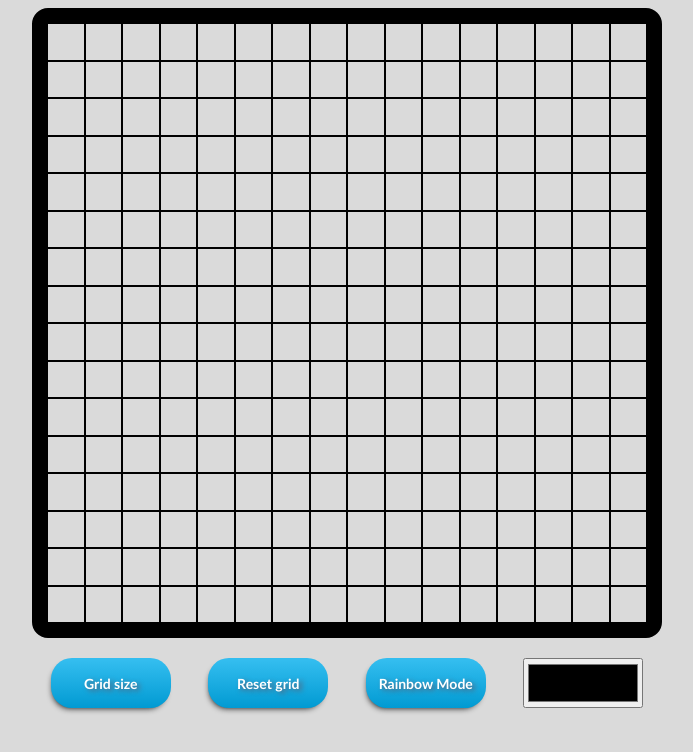
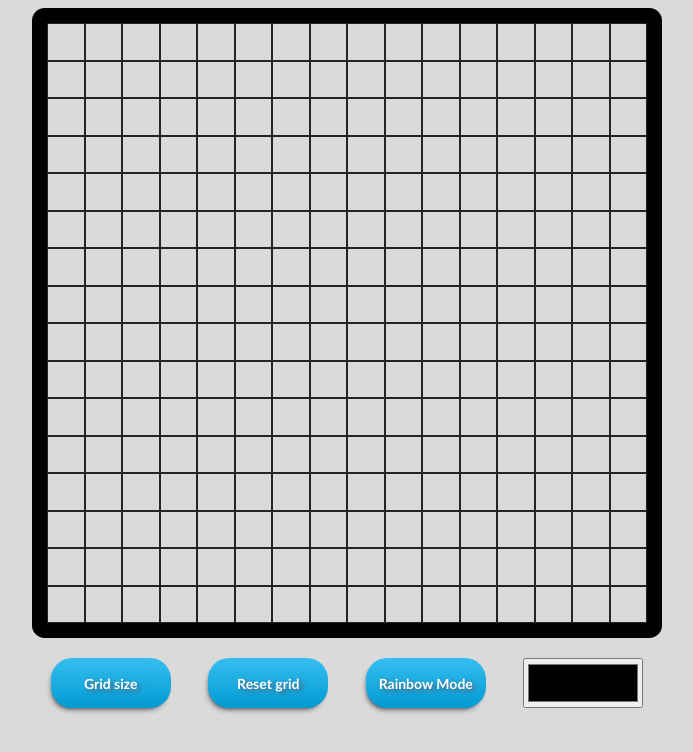
Before and after one commit to mariosz96/sketchetch, a plain HTML site: page index.html in a window 1280 px wide. Shown: the whole page, without its empty margins (293-986 px from the left). Drawn offline with Linux system fonts and the light colour scheme.

Commit message:
Minor changes

```diff
--- a/script.js
+++ b/script.js
@@ -4,14 +4,12 @@ const resetbut = document.querySelector("#reset-button");
 const colorpick = document.querySelector("#colorpicker");
 const pixels = document.querySelectorAll(".pixel");
 const rainbow = document.querySelector("#rainbow");
-let interval = null;
 let playerc = 16;
 let check = false;
 
 gridbut();
 createGrid();
 listener();
-getRandomArbitrary();
 
 function listener() {
   window.addEventListener("mouseup", () => {
--- a/style.css
+++ b/style.css
@@ -12,7 +12,7 @@ body {
   width: fit-content;
   margin: 0 auto;
   border: 15px solid black;
-  border-radius: 1rem;
+  border-radius: 2%;
 }
 
 #skcontainer {
@@ -51,7 +51,7 @@ button {
   color: #ffffff;
   font-family: Trebuchet MS;
   font-size: 14px;
-  font-weight: bold;
+  font-weight: 600;
   padding: 5px;
   text-decoration: none;
   text-shadow: 3px 2px 5px #5b6178;
@@ -65,5 +65,5 @@ button:active {
 }
 
 .pixel {
-  border: 0.1px solid black;
+  border: 0.1px solid rgb(37, 37, 37);
 }
```
